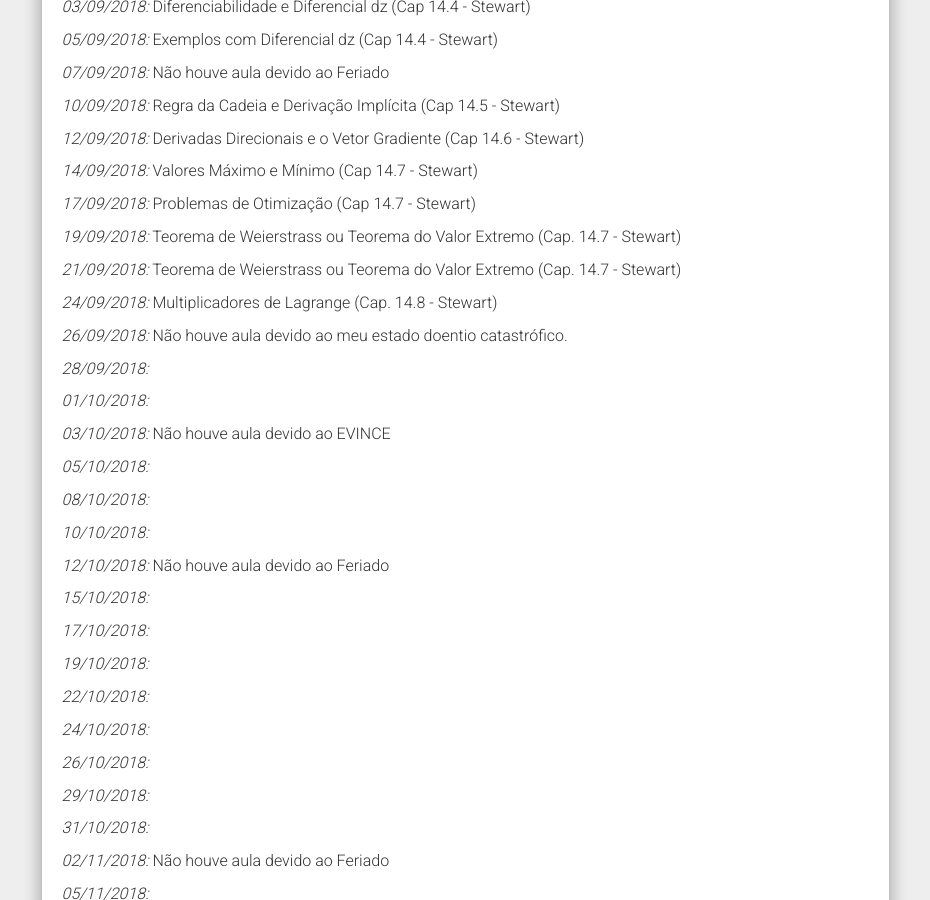
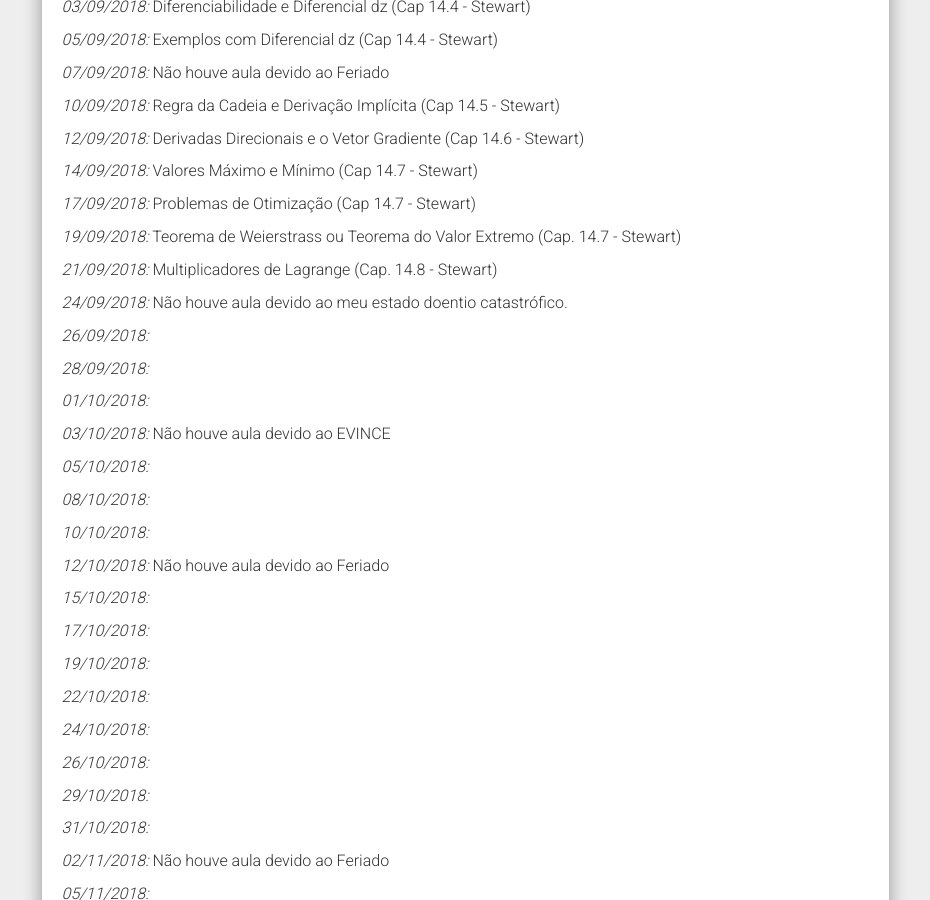
Before and after one commit to chunggnuhc/chunggnuhc.github.io, a Jekyll site: the page built from CMA211AD-Calc2-2sem2018.md, in a window 1280 px wide and 900 px high, scrolled down 2513 px. Shown: the whole window, without its empty margins (321-1251 px from the left). Built offline with Jekyll 4.4.1, drawn with Linux system fonts in a browser that asks for light colours; nearby versions of some CDN libraries.

Commit message:
Correcao do Cronog

```diff
--- a/CMA211AD-Calc2-2sem2018.md
+++ b/CMA211AD-Calc2-2sem2018.md
@@ -145,11 +145,11 @@ permalink: /CMA211AD-Calc2-2sem2018/
 
   _19/09/2018:_ Teorema de Weierstrass ou Teorema do Valor Extremo (Cap. 14.7 - Stewart)
 
-  _21/09/2018:_ Teorema de Weierstrass ou Teorema do Valor Extremo (Cap. 14.7 - Stewart)
+  _21/09/2018:_ Multiplicadores de Lagrange (Cap. 14.8 - Stewart)
 
-  _24/09/2018:_ Multiplicadores de Lagrange (Cap. 14.8 - Stewart)
+  _24/09/2018:_ Não houve aula devido ao meu estado doentio catastrófico.
 
-  _26/09/2018:_ Não houve aula devido ao meu estado doentio catastrófico.
+  _26/09/2018:_
 
   _28/09/2018:_
 
```
